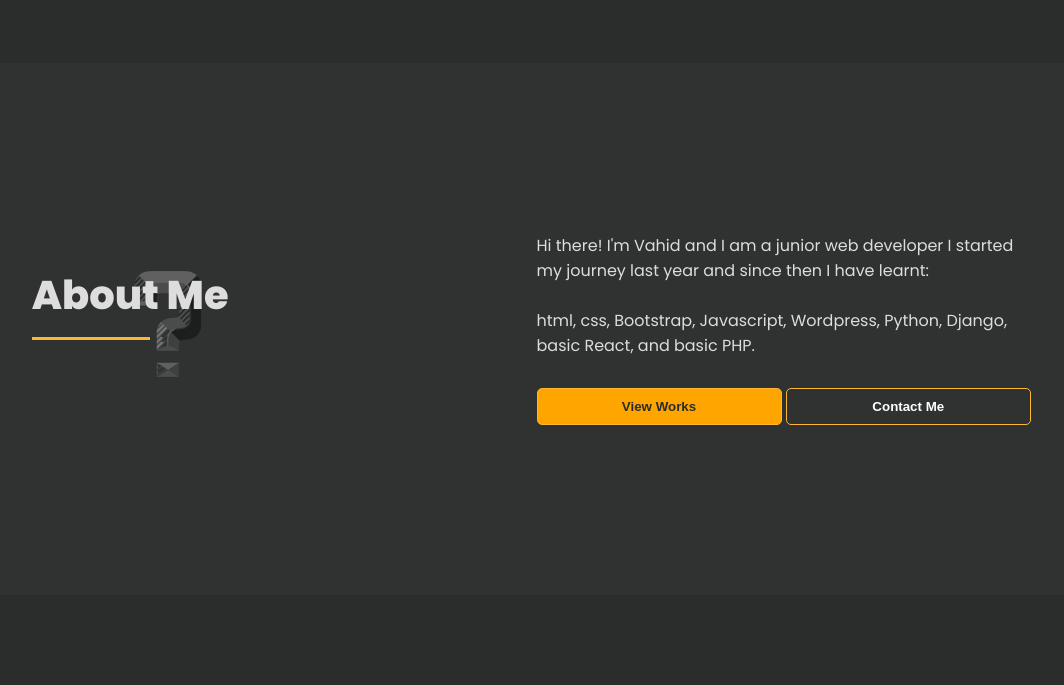
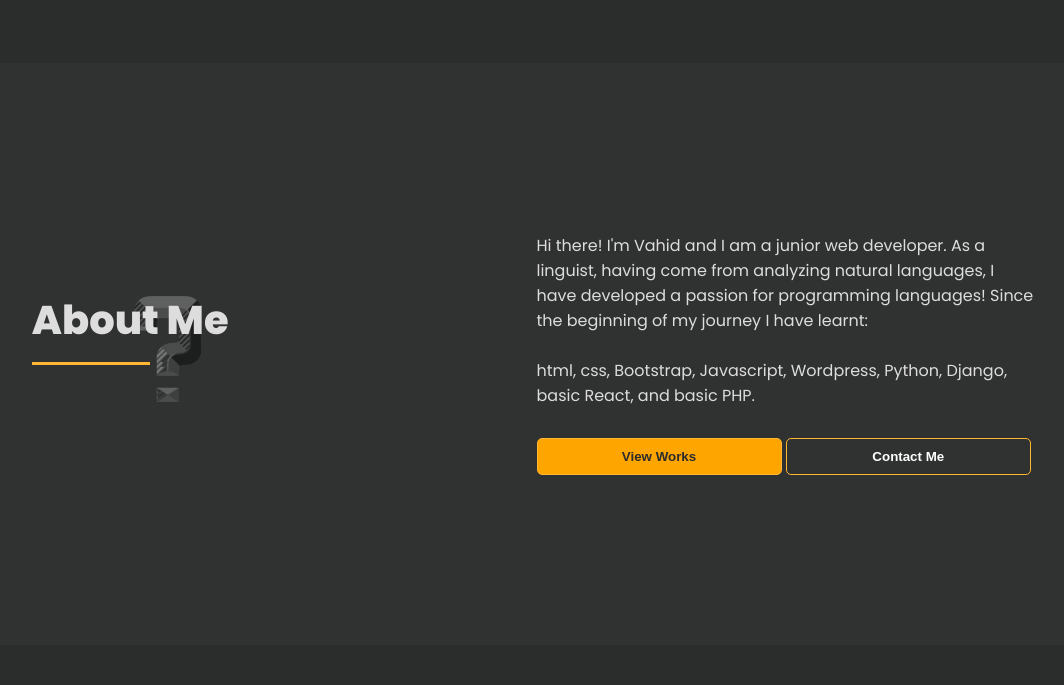
Before and after one commit to Vidito/personal_portfolio-project, a Django app: page / in a window 1280 px wide. Shown: the part 442-1127 px from the top of the page, without its empty margins (166-1230 px from the left). Run offline with Django 3.2, Linux system fonts and the light colour scheme; data comes from the database, SQL or seed files in the repository; some libraries are stand-ins or nearby versions; some web fonts are replaced; grey boxes are pictures that could not be loaded.

Commit message:
firrrrr!

```diff
--- a/portfolio/templates/portfolio/home.html
+++ b/portfolio/templates/portfolio/home.html
@@ -34,8 +34,8 @@
     </div>
     <div class="rightContainer">
       <div class="aboutText">
-        <p>Hi there! I'm Vahid and I am a junior web developer
-          I started my journey last year and since then I have learnt:<br> <br>
+        <p>Hi there! I'm Vahid and I am a junior web developer. As a linguist,
+          having come from analyzing natural languages, I have developed a passion for programming languages! Since the beginning of my journey  I have learnt:<br> <br>
           html, css, Bootstrap, Javascript, Wordpress, Python, Django, basic React, and basic PHP.</p>
       </div>
       <div class="aboutBtn">
```
